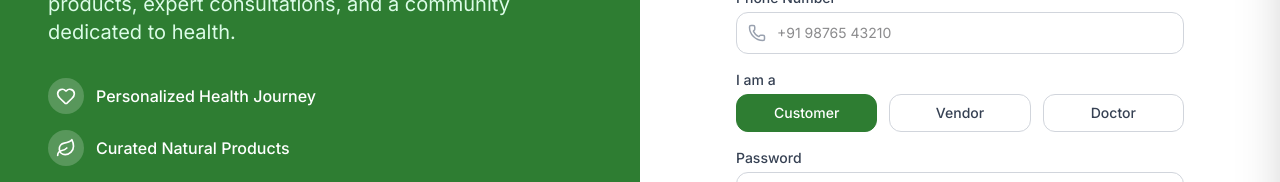
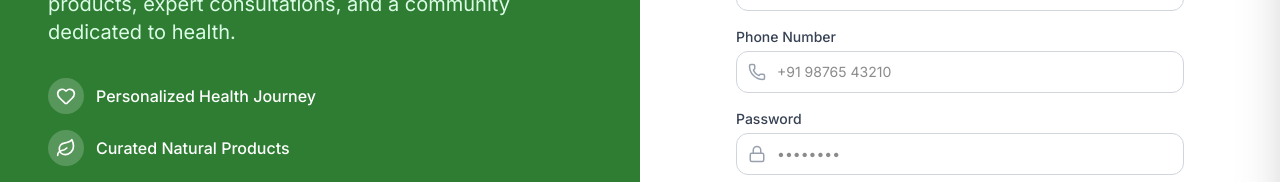
Before and after one commit to devahmedfarhan/CurezaNextJs26New, a Next.js app in the folder cureza-web-app/frontend/: page /register in a window 1280 px wide. Shown: the part 473-655 px from the top of the page. Built offline with nearby package versions, Linux system fonts and the light colour scheme; no server answers.

Commit message:
style: remove role selection from customer registration page

```diff
--- a/cureza-web-app/frontend/src/app/register/page.tsx
+++ b/cureza-web-app/frontend/src/app/register/page.tsx
@@ -201,24 +201,7 @@ function RegisterContent() {
                                 </div>
                             </div>
 
-                            <div>
-                                <label className="block text-sm font-medium text-gray-700 mb-1">I am a</label>
-                                <div className="grid grid-cols-3 gap-3">
-                                    {['customer', 'vendor', 'doctor'].map((r) => (
-                                        <button
-                                            key={r}
-                                            type="button"
-                                            onClick={() => setRole(r)}
-                                            className={`py-2 px-4 rounded-lg text-sm font-medium capitalize border transition-colors ${role === r
-                                                ? 'bg-cureza-green text-white border-cureza-green'
-                                                : 'bg-white text-gray-700 border-gray-300 hover:bg-gray-50'
-                                                }`}
-                                        >
-                                            {r}
-                                        </button>
-                                    ))}
-                                </div>
-                            </div>
+
 
                             {role === 'vendor' && (
                                 <div>
```
